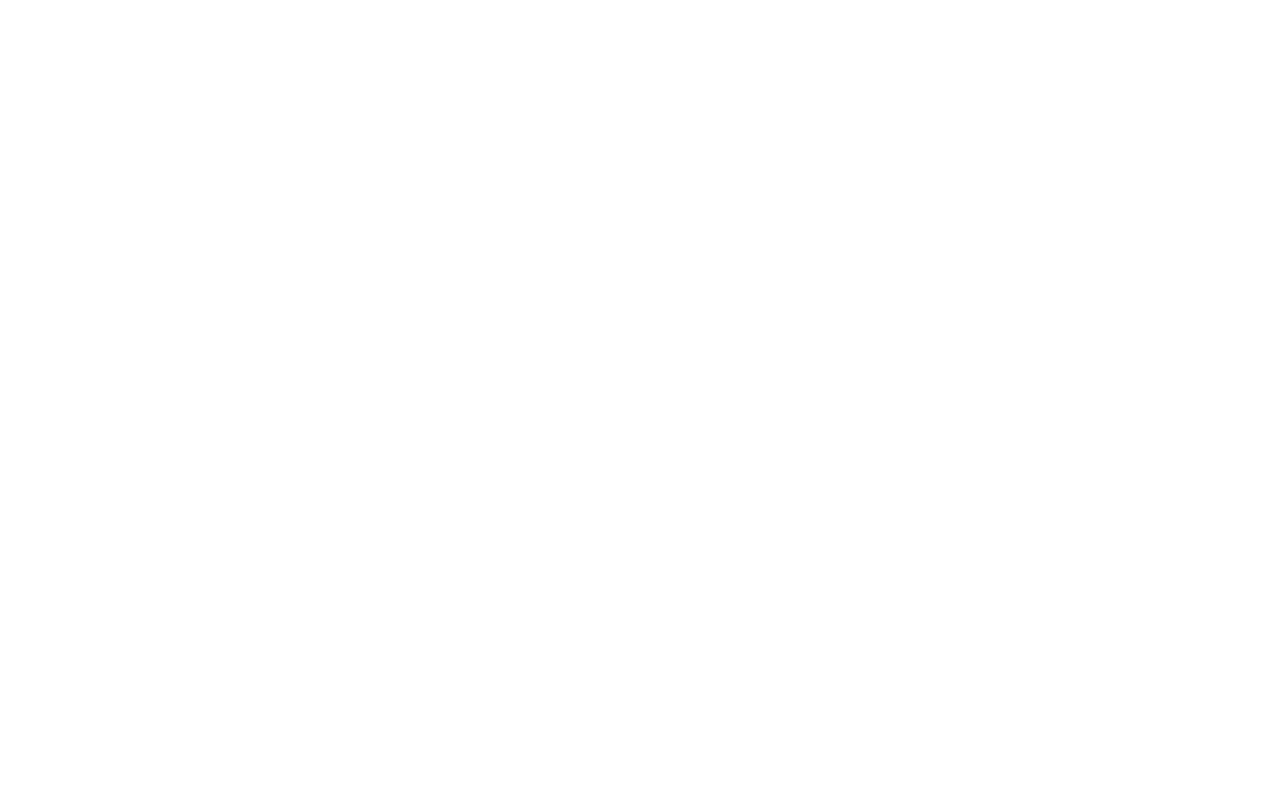
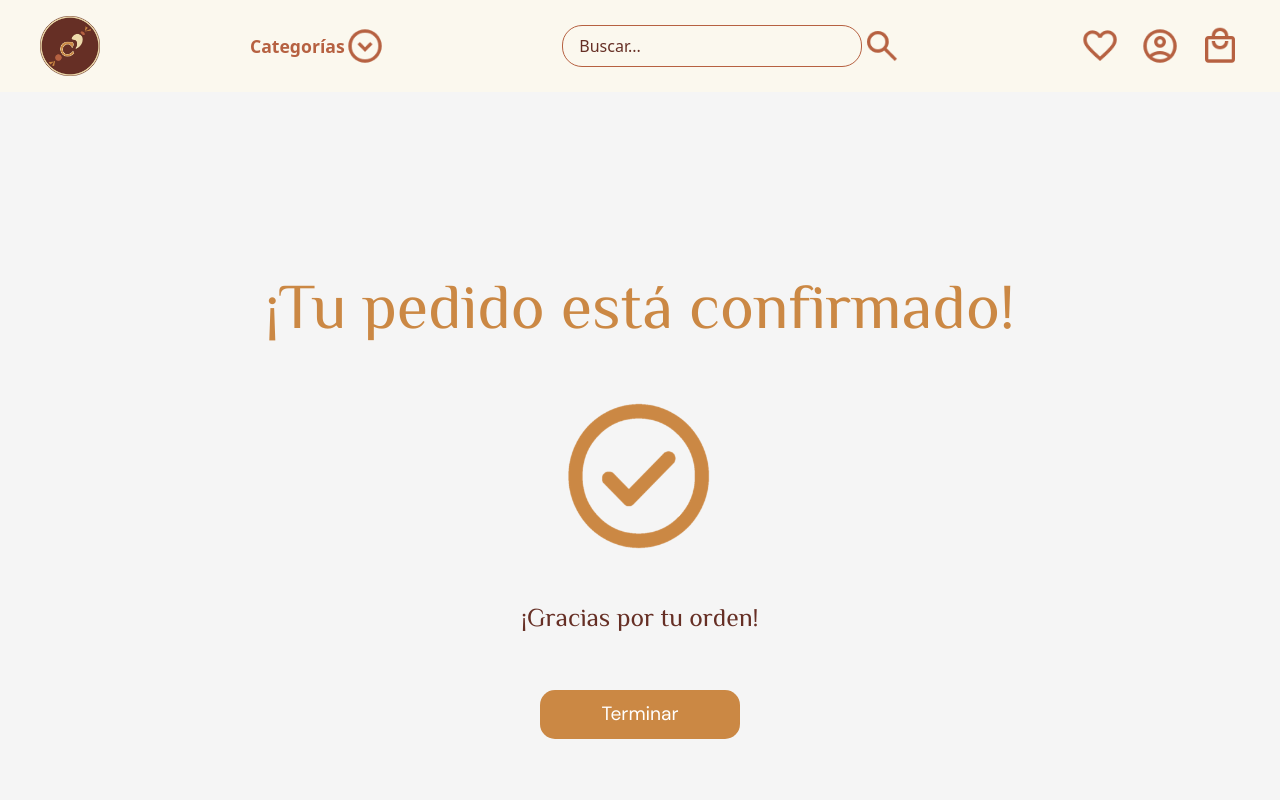
Before and after one commit to MVFTepox/Charmry_v3-final-, a Vue app: page /pedidoConfirmado in a window 1280 px wide. Before the commit this address had no page. Shown: the top 800 px of the page. Built offline with nearby package versions, Linux system fonts and the light colour scheme.

Commit message:
actualizacion

```diff
--- a/src/components/Home.vue
+++ b/src/components/Home.vue
@@ -34,7 +34,6 @@ export default {
   name: 'CharmeryPage'
 }
 </script>
-
 <style scoped>
 .body {
   height: 100vh;
@@ -60,7 +59,7 @@ export default {
 
 .text-section h1 {
   top: 40%;
-  left: 53%;
+  left: 50%;
   transform: translate(-50%, -50%);
   font-size: 8rem;
   font-weight: 600;
@@ -74,7 +73,7 @@ export default {
 
 .text-section p {
   top: 70%;
-  left: 53%;
+  left: 50%;
   transform: translate(-50%, -50%);
   font-size: 2rem;
   line-height: 1.2;
--- a/src/router/index.js
+++ b/src/router/index.js
@@ -21,8 +21,29 @@ const router = createRouter({
       name: 'prueba',
       component: prueba
     },
+    {
+      path: '/carrito',
+      name: 'carrito',
+      component: carrito
+    },
 
+    {
+      path: '/pedidoConfirmado',
+      name: 'pedidoConfirmado',
+      component: pedidoConfirmado
+    },
 
+    {
+      path: '/registro',
+      name: 'registro',
+      component: registro
+    },
+
+    {
+      path: '/login',
+      name: 'login',
+      component: Login
+    },
   ]
 })
 
--- a/src/views/pedidoConfirmado.vue
+++ b/src/views/pedidoConfirmado.vue
@@ -4,16 +4,12 @@
   </div>
   <div>
     <div class="confirmation-page">
-      <h1 class="font-elmessiri">Tu pedido está confirmado!</h1>
+      <h1 class="font-elmessiri">¡Tu pedido está confirmado!</h1>
       <div class="confirmation-icon">
         <img src="@/assets/imgs/listo.png" alt="Confirmación">
       </div>
-      <p >Gracias  por tu orden!</p>
-      <a href="/">
-      <input type="button" class="font-DMsans" value="Terminar" />
-
-      </a>
-
+      <p>¡Gracias por tu orden!</p>
+      <input type="button" class="font-DMsans" value="Terminar" @click="abrirWhatsApp" />
     </div>
   </div>
   <div>
@@ -21,26 +17,28 @@
   </div>
 </template>
 
-<script >
-import { defineComponent, ref } from 'vue'
+<script>
+import { defineComponent } from 'vue';
 import footerPAge from '@/components/footer.vue';
 import Navbarr2 from '@/components/Navbarr2.vue';
 
 export default defineComponent({
-
   name: 'ConfirmationPage',
   components: {
     Navbarr2,
     footerPAge,
+  },
+  methods: {
+    abrirWhatsApp() {
+      const numeroTelefono = '+52 8714030568'; // Reemplaza con el número de teléfono deseado
+      const mensaje = encodeURIComponent('Gracias por tu pedido, el vendedor se contactara contigo para la entrega del pedido...');
+      const enlaceWhatsApp = `https://wa.me/${numeroTelefono}?text=${mensaje}`;
 
+      // Redirigir al enlace de WhatsApp
+      window.open(enlaceWhatsApp, '_blank');
+    }
   }
 })
-
-
-
-
-
-
 </script>
 
 <style scoped>
@@ -107,7 +105,7 @@ input[type="button"] {
     height: 80px;
   }
 
-  input [type="button"] {
+  input[type="button"] {
     padding: 8px 16px;
     font-size: 0.9em;
   }
@@ -128,7 +126,7 @@ input[type="button"] {
     height: 45px;
   }
 
-  input [type="button"] {
+  input[type="button"] {
     padding: 9px 18px;
     font-size: 0.95em;
   }
```
